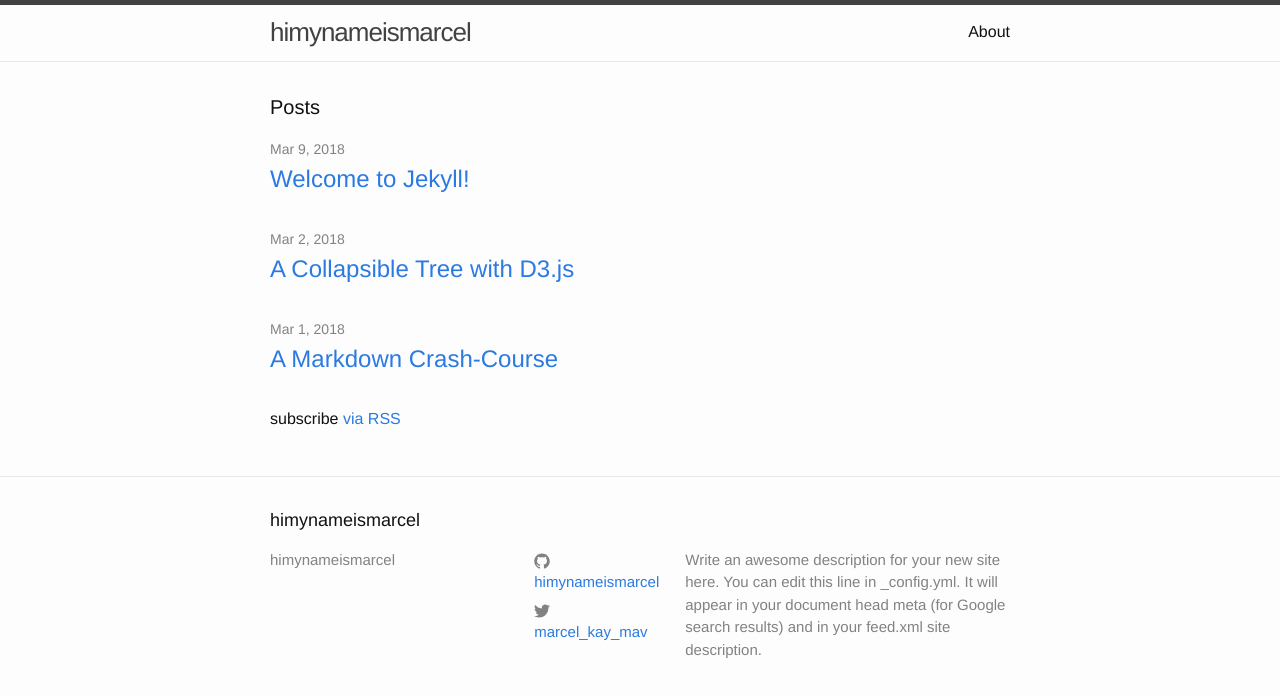
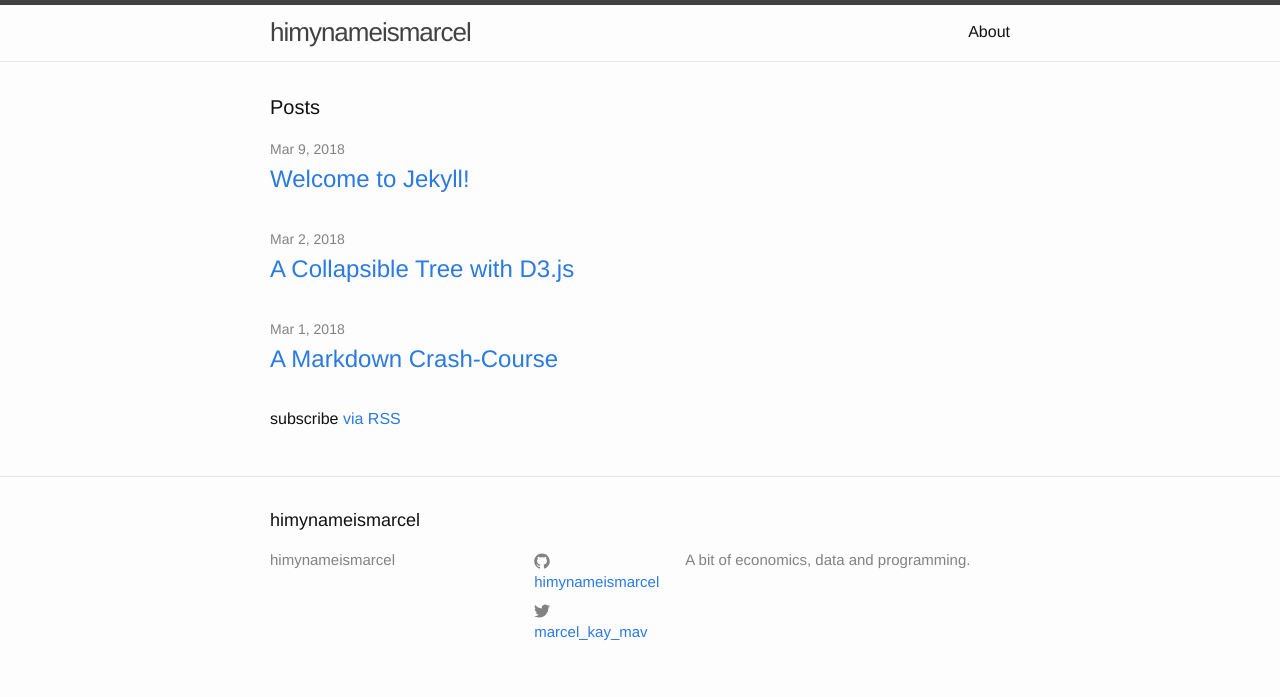
Before and after one commit to himynameismarcel/himynameismarcel.github.io, a Jekyll site: the page built from index.md, in a window 1280 px wide. Shown: the top 697 px of the page. Built offline with Jekyll 4.4.1, drawn with Linux system fonts in a browser that asks for light colours.

Commit message:
changed description

```diff
--- a/_config.yml
+++ b/_config.yml
@@ -16,9 +16,7 @@
 title: himynameismarcel
 # email: your-email@example.com
 description: >- # this means to ignore newlines until "baseurl:"
-  Write an awesome description for your new site here. You can edit this
-  line in _config.yml. It will appear in your document head meta (for
-  Google search results) and in your feed.xml site description.
+  A bit of economics, data and programming.
 baseurl: "" # the subpath of your site, e.g. /blog
 url: "" # the base hostname & protocol for your site, e.g. http://example.com
 twitter_username: marcel_kay_mav
```
